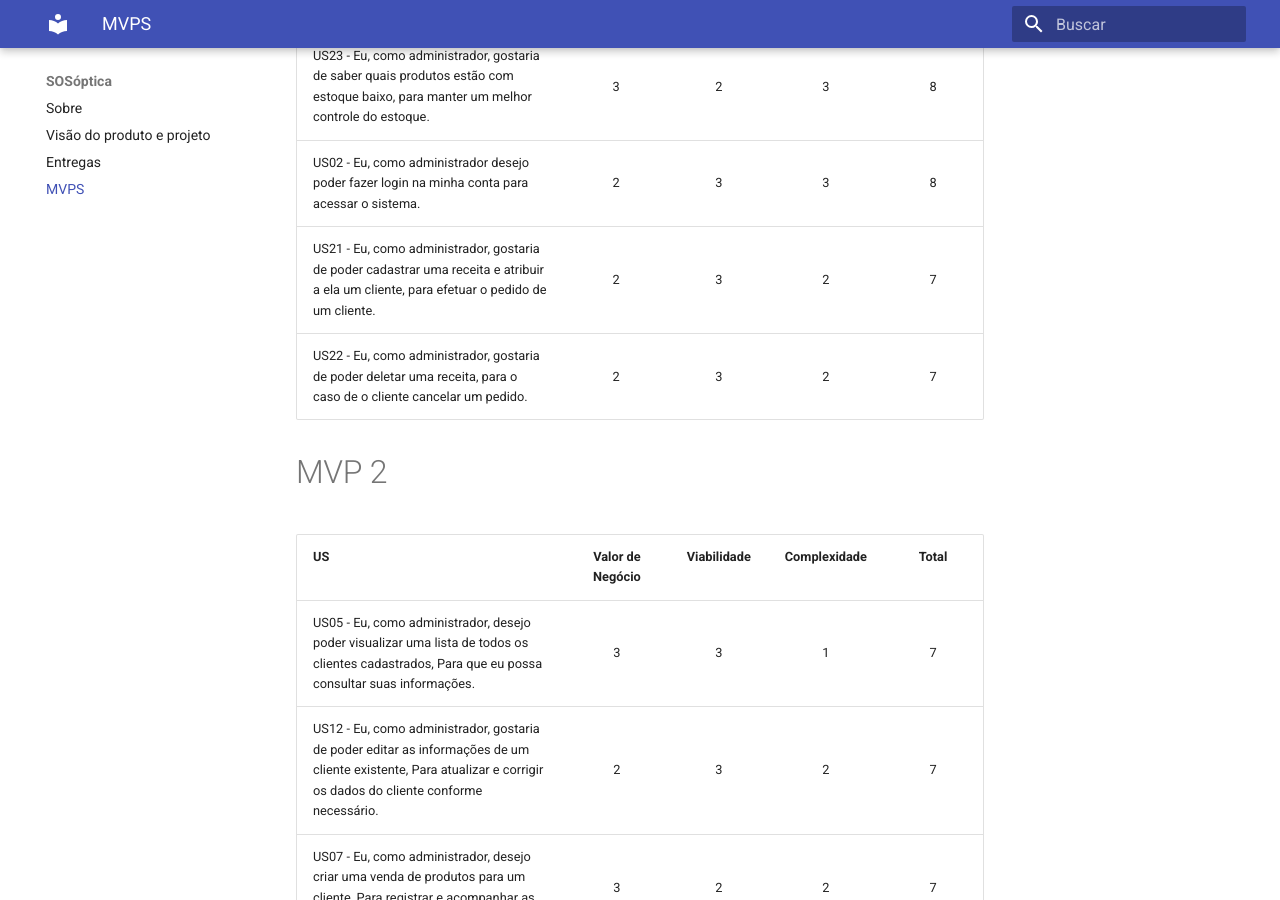
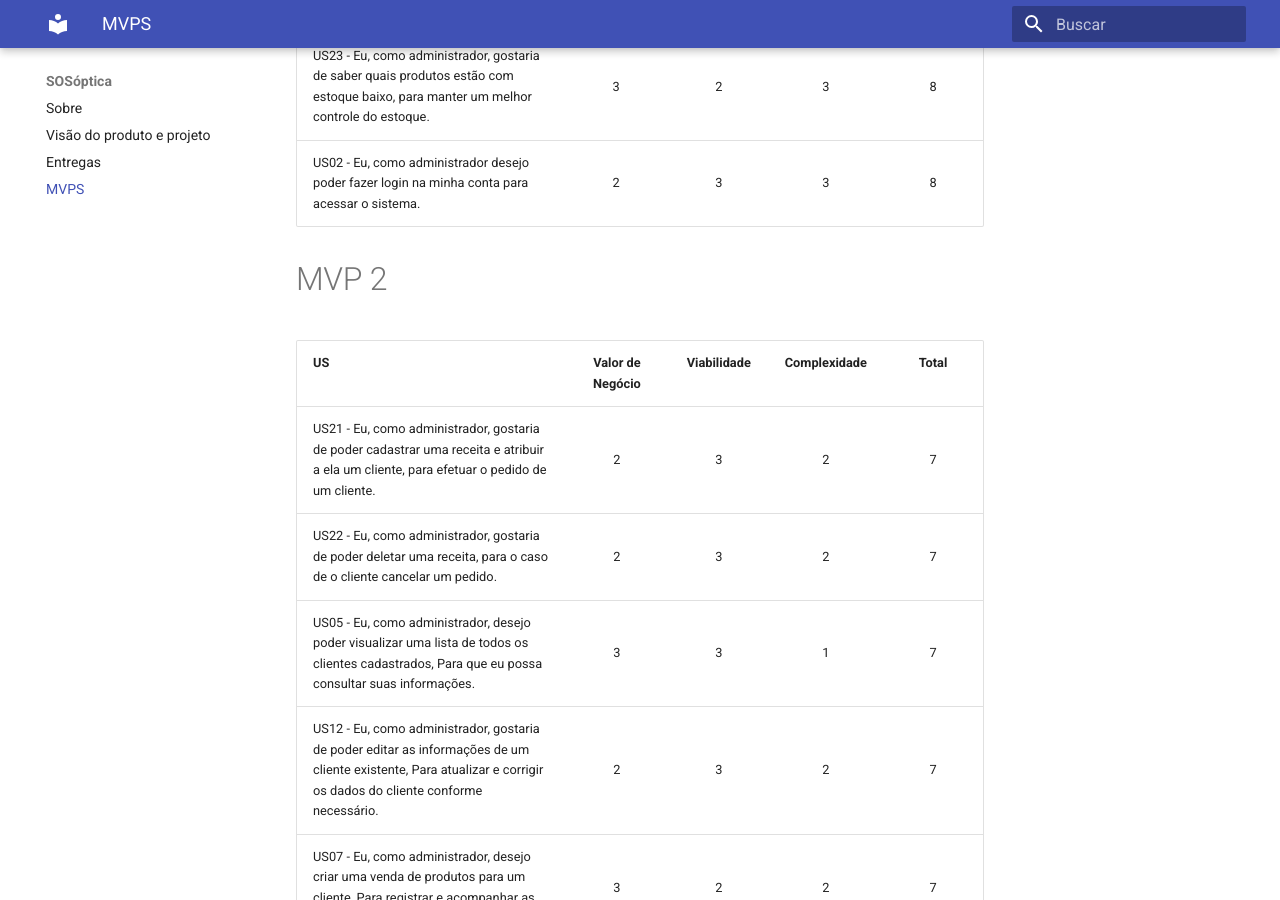
Before and after one commit to mdsreq-fga-unb/2023.1-SOSOptica, an MkDocs documentation site: the page built from docs/Mvps.md, in a window 1280 px wide and 900 px high, scrolled down 915 px. Built offline with MkDocs 1.6.1 and Material for MkDocs 9.7.7, drawn with Linux system fonts in a browser that asks for light colours; nearby versions of some CDN libraries.

Commit message:
Atualização

```diff
--- a/docs/Mvps.md
+++ b/docs/Mvps.md
@@ -11,13 +11,14 @@
 |US09 - Eu, como administrador, gostaria de poder deletar um produto existente, Para remover produtos obsoletos ou não utilizados do sistema.|2|3|3|8|
 |US23 - Eu, como administrador, gostaria de saber quais produtos estão com estoque baixo, para manter um melhor controle do estoque.|3|2|3|8|
 |US02 - Eu, como administrador desejo poder fazer login na minha conta para acessar o sistema.|2|3|3|8|
-|US21 - Eu, como administrador, gostaria de poder cadastrar uma receita e atribuir a ela um cliente, para efetuar o pedido de um cliente.|2|3|2|7|
-|US22 - Eu, como administrador, gostaria de poder deletar uma receita, para o caso de o cliente cancelar um pedido.|2|3|2|7|
+
 
 # MVP 2
 
 |US|Valor de Negócio| Viabilidade | Complexidade | Total |
 |---|:-:|:-:|:-:|:-:|
+|US21 - Eu, como administrador, gostaria de poder cadastrar uma receita e atribuir a ela um cliente, para efetuar o pedido de um cliente.|2|3|2|7|
+|US22 - Eu, como administrador, gostaria de poder deletar uma receita, para o caso de o cliente cancelar um pedido.|2|3|2|7|
 |US05 - Eu, como administrador, desejo poder visualizar uma lista de todos os clientes cadastrados, Para que eu possa consultar suas informações.|3|3|1|7|
 |US12 - Eu, como administrador, gostaria de poder editar as informações de um cliente existente, Para atualizar e corrigir os dados do cliente conforme necessário.|2|3|2|7|
 |US07 - Eu, como administrador, desejo criar uma venda de produtos para um cliente, Para registrar e acompanhar as transações de vendas.|3|2|2|7|
```
